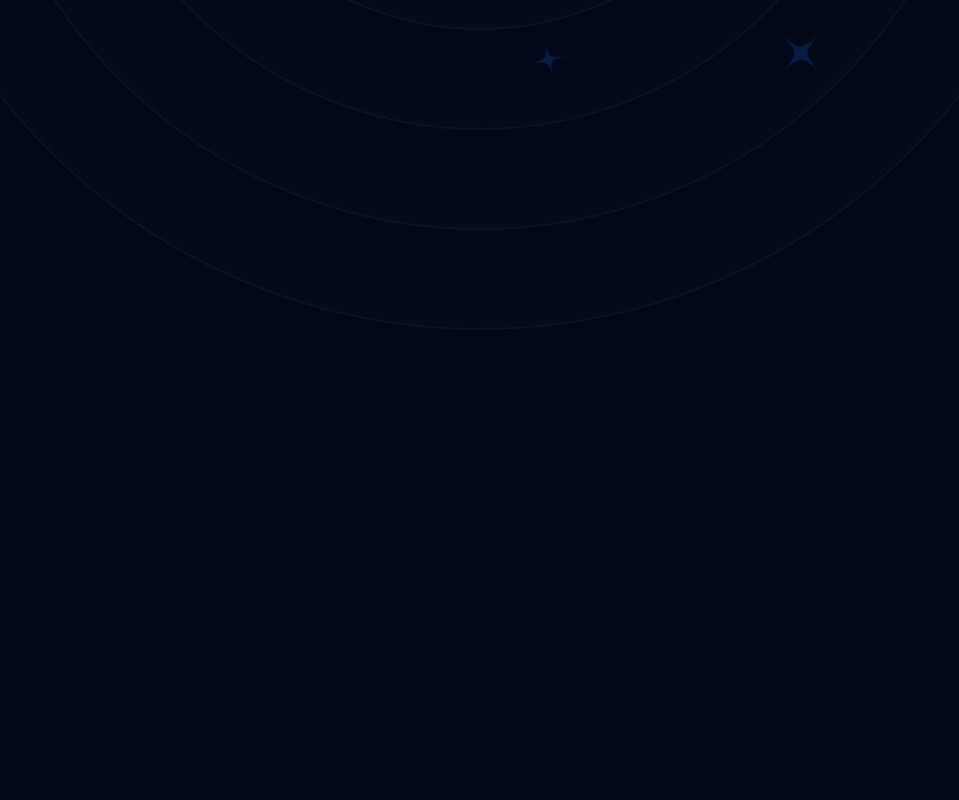
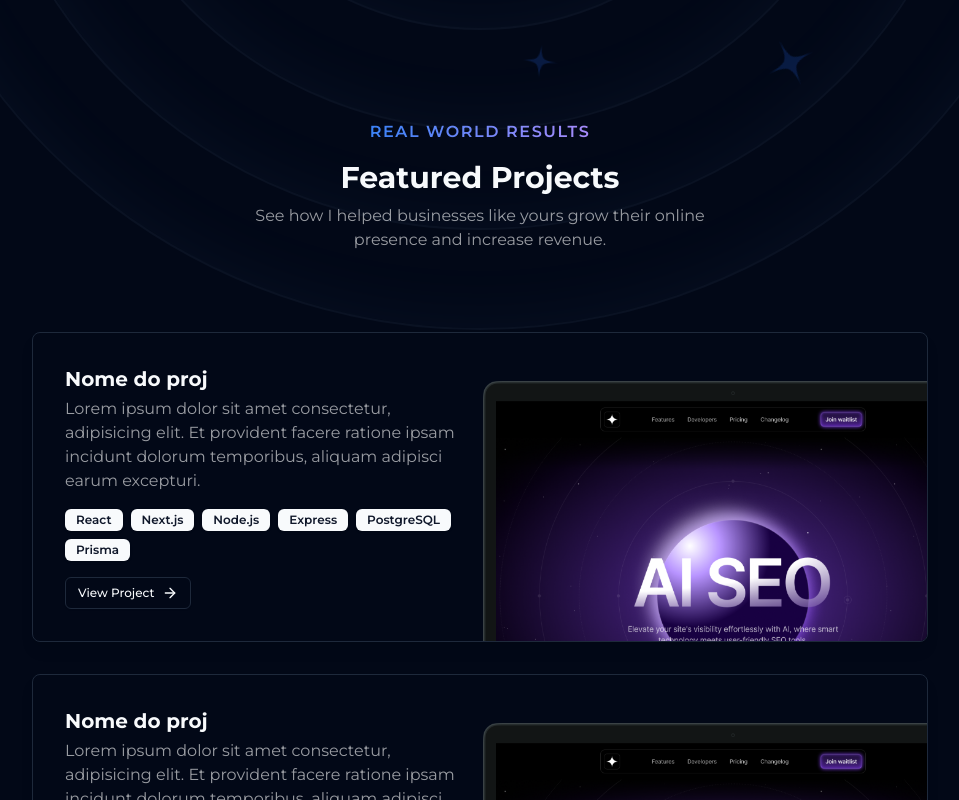
Before and after one commit to MiguelBizzi/PortifolioBizzi, a Next.js app: page / in a window 1280 px wide. Shown: the part 680-1480 px from the top of the page, without its empty margins (160-1119 px from the left). Before the commit the page ends 1010 px from the top, so only its background shows below. Built offline with nearby package versions, Linux system fonts and the light colour scheme.

Commit message:
feat: add projects section

```diff
--- a/src/app/layout.tsx
+++ b/src/app/layout.tsx
@@ -19,7 +19,7 @@ export default function RootLayout({
 }>) {
   return (
     <html lang="en" className="!scroll-smooth">
-      <body className={cn('antialiased', montserrat.className)}>
+      <body className={cn('max-w-screen overflow-x-hidden antialiased', montserrat.className)}>
         <ThemeProvider attribute="class" defaultTheme="dark" enableSystem disableTransitionOnChange>
           <Header />
 
--- a/src/app/page.tsx
+++ b/src/app/page.tsx
@@ -1,9 +1,11 @@
 import HeroSection from '@/components/hero/hero-section'
+import ProjectsSection from '@/components/projects/projects-section'
 
 export default function Home() {
   return (
     <div>
       <HeroSection />
+      <ProjectsSection />
     </div>
   )
 }
--- a/src/components/hero/hero-section.tsx
+++ b/src/components/hero/hero-section.tsx
@@ -6,7 +6,7 @@ import HeroOrbitList from './hero-orbit-list'
 
 export default function HeroSection() {
   return (
-    <div className="relative z-0 h-screen py-32 md:py-48 lg:py-60">
+    <div id="home" className="relative z-0 h-screen py-32 md:py-48 lg:py-60">
       <div className="hero-ring size-[620px]"></div>
       <div className="hero-ring size-[820px]"></div>
       <div className="hero-ring size-[1020px]"></div>
--- /dev/null
+++ b/src/components/projects/project-card.tsx
@@ -0,0 +1,42 @@
+import Image from 'next/image'
+import { Badge } from '../ui/badge'
+import projectImage from '@/assets/ai-startup-landing-page.png'
+import { Button } from '../ui/button'
+import { ArrowRight } from 'lucide-react'
+
+export default function ProjectCard() {
+  return (
+    <div className="relative flex flex-col-reverse overflow-hidden rounded-lg border p-6 shadow-lg transition-transform sm:flex-row sm:p-8">
+      <div className="flex-1">
+        <h1 className="text-xl font-bold">Nome do proj</h1>
+        <p className="mt-1 dark:text-white/60">
+          Lorem ipsum dolor sit amet consectetur, adipisicing elit. Et provident facere ratione
+          ipsam incidunt dolorum temporibus, aliquam adipisci earum excepturi.
+        </p>
+
+        <div className="mt-4 flex flex-wrap items-center gap-2">
+          <Badge>React</Badge>
+          <Badge>Next.js</Badge>
+          <Badge>Node.js</Badge>
+          <Badge>Express</Badge>
+          <Badge>PostgreSQL</Badge>
+          <Badge>Prisma</Badge>
+        </div>
+
+        <Button className="mt-4" size="sm" variant="outline">
+          View Project <ArrowRight className="ml-2 h-4 w-4" />
+        </Button>
+      </div>
+
+      <div className="mb-4 flex-1 sm:mb-0">
+        <Image
+          src={projectImage}
+          alt="Project"
+          width={500}
+          height={400}
+          className="-right-36 top-12 rounded-lg transition-transform sm:absolute sm:hover:rotate-6 sm:hover:scale-105 lg:-right-14"
+        />
+      </div>
+    </div>
+  )
+}
--- /dev/null
+++ b/src/components/projects/projects-section.tsx
@@ -0,0 +1,25 @@
+import ProjectCard from './project-card'
+
+export default function ProjectsSection() {
+  return (
+    <div id="projects" className="mb-32 px-4">
+      <div className="mx-auto max-w-lg text-center">
+        <div className="flex justify-center">
+          <p className="bg-gradient-to-r from-blue-500 to-violet-400 bg-clip-text font-semibold uppercase tracking-widest text-transparent">
+            Real world results
+          </p>
+        </div>
+        <h2 className="mt-4 text-3xl font-bold">Featured Projects</h2>
+        <p className="mt-2 dark:text-white/60">
+          See how I helped businesses like yours grow their online presence and increase revenue.
+        </p>
+      </div>
+
+      <div className="mx-auto mt-16 max-w-4xl space-y-8 sm:mt-20">
+        <ProjectCard />
+        <ProjectCard />
+        <ProjectCard />
+      </div>
+    </div>
+  )
+}
--- /dev/null
+++ b/src/components/ui/badge.tsx
@@ -0,0 +1,36 @@
+import * as React from "react"
+import { cva, type VariantProps } from "class-variance-authority"
+
+import { cn } from "@/lib/utils"
+
+const badgeVariants = cva(
+  "inline-flex items-center rounded-md border px-2.5 py-0.5 text-xs font-semibold transition-colors focus:outline-none focus:ring-2 focus:ring-ring focus:ring-offset-2",
+  {
+    variants: {
+      variant: {
+        default:
+          "border-transparent bg-primary text-primary-foreground shadow hover:bg-primary/80",
+        secondary:
+          "border-transparent bg-secondary text-secondary-foreground hover:bg-secondary/80",
+        destructive:
+          "border-transparent bg-destructive text-destructive-foreground shadow hover:bg-destructive/80",
+        outline: "text-foreground",
+      },
+    },
+    defaultVariants: {
+      variant: "default",
+    },
+  }
+)
+
+export interface BadgeProps
+  extends React.HTMLAttributes<HTMLDivElement>,
+    VariantProps<typeof badgeVariants> {}
+
+function Badge({ className, variant, ...props }: BadgeProps) {
+  return (
+    <div className={cn(badgeVariants({ variant }), className)} {...props} />
+  )
+}
+
+export { Badge, badgeVariants }
```
Also changed, not shown: src/app/fonts/GeistMonoVF.woff (deleted), src/app/fonts/GeistVF.woff (deleted).
